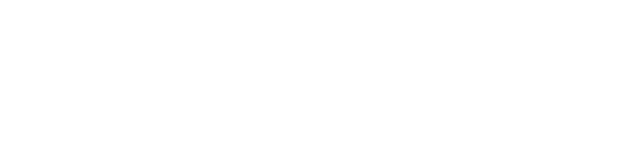
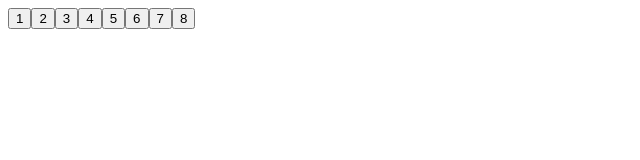
Before and after one commit to ahmetsamigul/nibgathafta6, a plain HTML site: page index.html in a window 1280 px wide. Shown: the whole page, without its empty margins (0-640 px from the left). Drawn offline with Linux system fonts and the light colour scheme.

Commit message:
Feature: Buttons added.

```diff
--- a/index.html
+++ b/index.html
@@ -3,15 +3,25 @@
         <title>hafta6</title>
     </head>
     <body>
+        <div id="buttons"></div>
 
 
         <script>
+            const containerDiv= document.getElementById("buttons");
+            const dataCount= 78;
+            const dataCountPerPage= 10;
 
-            function test(){
-                x=4;
+            let pageCount= Math.ceil(dataCount / dataCountPerPage);
+
+
+            for(let i=1; i<=pageCount; i++){
+                containerDiv.innerHTML += "<button onclick='goToPage(" + i + ")'>" + i + "</button>" ;
             }
-            test();
-            console.log(x);
+
+            function goToPage(pageIndex) {
+                alert(pageIndex);
+            }
+
 
         </script>
     </body>
```
